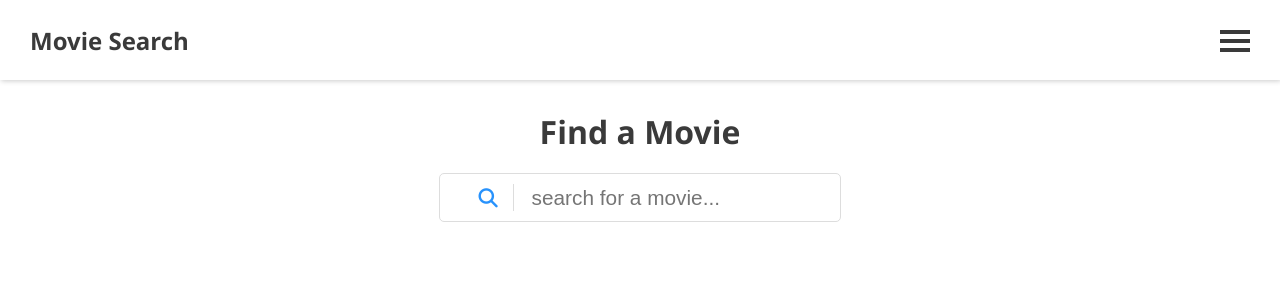
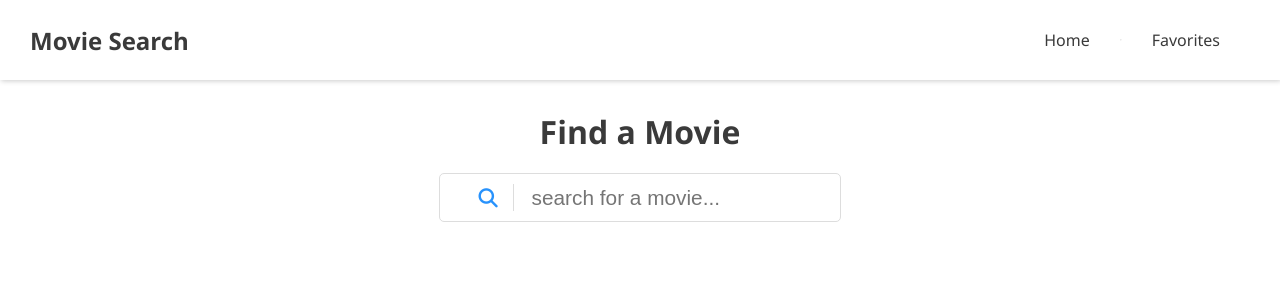
Before and after one commit to rubencns/movie-search, a React (Create React App) app: page / in a window 1280 px wide. Shown: the top 300 px of the page. Built offline with nearby package versions, Linux system fonts and the light colour scheme.

Commit message:
Adjust header for large devices

```diff
--- a/src/scss/_responsive.scss
+++ b/src/scss/_responsive.scss
@@ -3,6 +3,77 @@
 
     .search-input {
         font-size: 1rem;
+    }
+
+    .nav {
+        &-menu {
+            visibility: hidden;
+            position: absolute;
+            top: 82px;
+            right: 0;
+            /* transform: translate3d(100%, 0, 0); */
+            background: #fff;
+            border-radius: 5px;
+            /* @include transition; */
+            @include boxShadow;
+
+            &.show {
+                visibility: visible;
+                transform: translate3d(0, 0, 0);
+                @include transition;
+            }
+        }
+
+        &-item {
+            margin: 10px;
+            font-size: 1rem;
+            padding: 10px 100px 10px 20px;
+            cursor: pointer;
+
+            &:hover {
+                background: #eee;
+                border-radius: 3px;
+
+                .nav-link {
+                    color: $primary-color;
+                }
+            }
+        }
+
+        &-line {
+            opacity: 0.2;
+        }
+        &-btn {
+            position: absolute;
+            top: 30px;
+            right: 30px;
+            cursor: pointer;
+            @include transition;
+
+            .btn-line {
+                height: 4px;
+                width: 30px;
+                background: $text-color;
+                margin-bottom: 5px;
+            }
+
+            &.close {
+                transform: rotate(90deg);
+                @include transition;
+
+                .btn-line {
+                    &:nth-child(1) {
+                        transform: rotate(45deg) translate(7px, 7px);
+                    }
+                    &:nth-child(2) {
+                        display: none;
+                    }
+                    &:nth-child(3) {
+                        transform: rotate(-45deg);
+                    }
+                }
+            }
+        }
     }
 }
 
@@ -13,7 +84,30 @@
     }
 }
 
+// Small laptops and tablets
+
 @media screen and (min-width: 768px) {
+
+    .nav-btn {
+        display: none;
+    }
+
+    .nav-menu {
+        visibility: visible;
+        position: unset;
+        background: none;
+        border-radius: 0;
+        box-shadow: none;
+        display: flex;
+        justify-content: center;
+        align-items: center;
+
+        .nav-item {
+            margin: 0 20px;
+            padding: 10px;
+            background: none;
+        }
+    }
 
     .search-bar {
         padding: 10px 30px;
--- a/src/scss/main.scss
+++ b/src/scss/main.scss
@@ -19,83 +19,14 @@ body {
 
 .header {
     position: sticky;
+    top: 0;
     display: flex;
     justify-content: space-between;
     align-items: center;
     height: 80px;
     padding: 0 30px;
+    background: #fff;
     @include boxShadow;
-
-    .nav {
-        &-menu {
-            visibility: hidden;
-            position: absolute;
-            top: 82px;
-            right: 0;
-            /* transform: translate3d(100%, 0, 0); */
-            background: #fff;
-            border-radius: 5px;
-            /* @include transition; */
-            @include boxShadow;
-
-            &.show {
-                visibility: visible;
-                transform: translate3d(0, 0, 0);
-                @include transition;
-            }
-        }
-
-        &-item {
-            margin: 10px;
-            font-size: 1rem;
-            padding: 10px 100px 10px 20px;
-            cursor: pointer;
-
-            &:hover {
-                background: #eee;
-                border-radius: 3px;
-
-                .nav-link {
-                    color: $primary-color;
-                }
-            }
-        }
-
-        &-line {
-            opacity: 0.2;
-        }
-        &-btn {
-            position: absolute;
-            top: 30px;
-            right: 30px;
-            cursor: pointer;
-            @include transition;
-
-            .btn-line {
-                height: 4px;
-                width: 30px;
-                background: $text-color;
-                margin-bottom: 5px;
-            }
-
-            &.close {
-                transform: rotate(90deg);
-                @include transition;
-
-                .btn-line {
-                    &:nth-child(1) {
-                        transform: rotate(45deg) translate(7px, 7px);
-                    }
-                    &:nth-child(2) {
-                        display: none;
-                    }
-                    &:nth-child(3) {
-                        transform: rotate(-45deg);
-                    }
-                }
-            }
-        }
-    }
 }
 
 .main {
```
